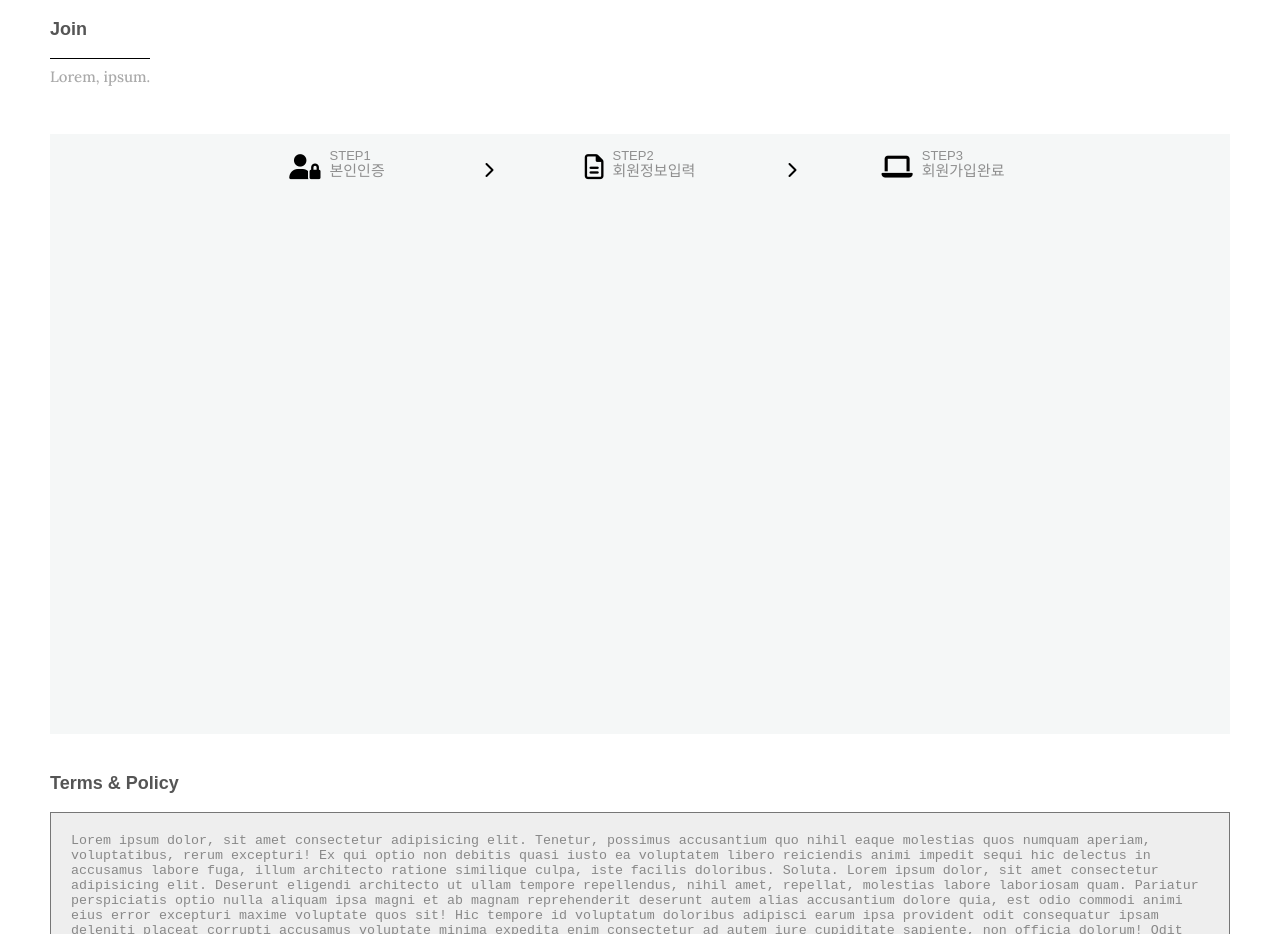
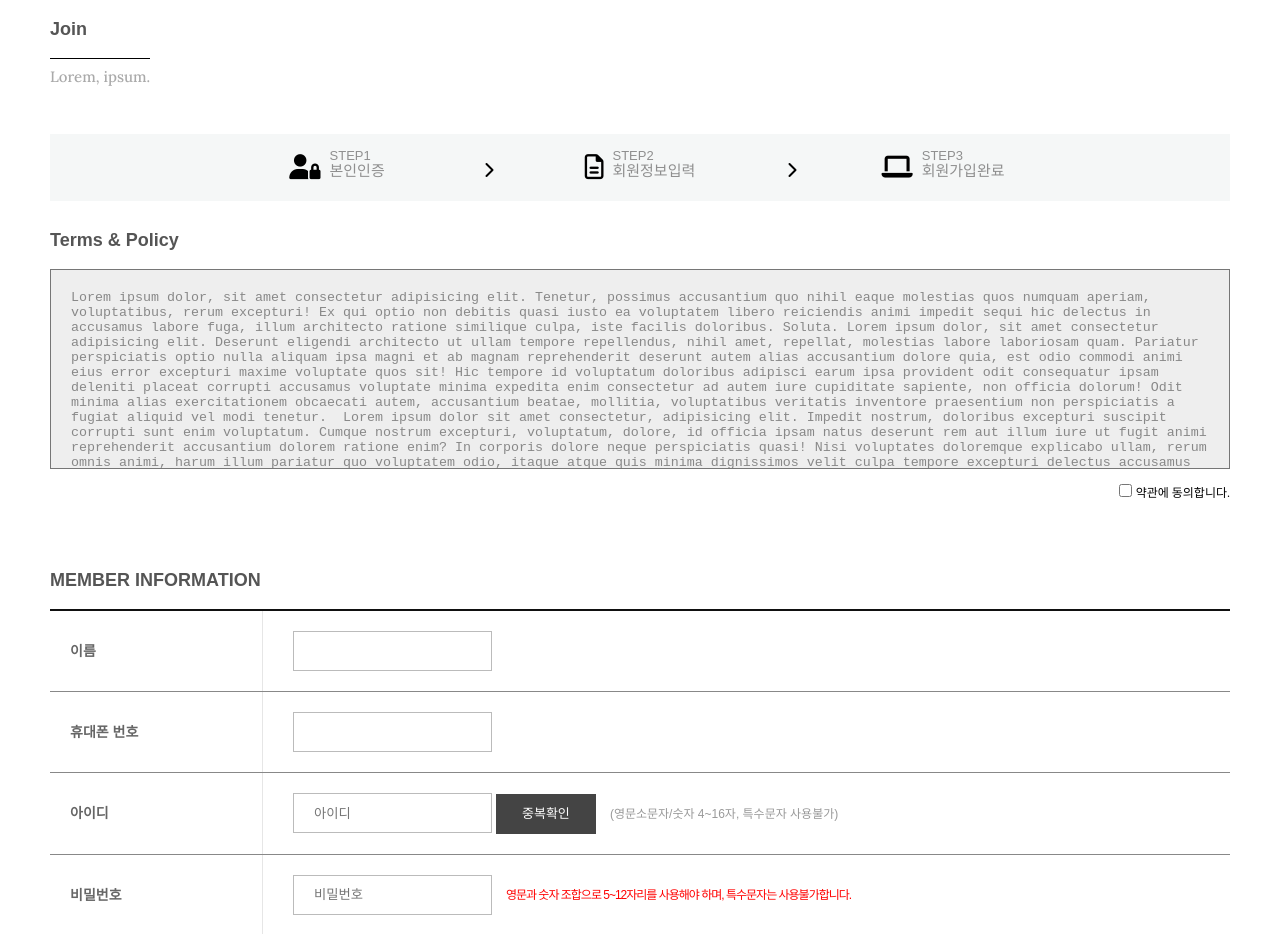
Before and after one commit to zzinis/portfolio2, a plain HTML site: page join.html in a window 1280 px wide. Shown: the part 480-1414 px from the top of the page. Drawn offline with nearby package versions, Linux system fonts and the light colour scheme.

Commit message:
join 수정

```diff
--- a/scss/_community.scss
+++ b/scss/_community.scss
@@ -14,12 +14,7 @@
         left: 0px;
         right: 0px;
         bottom: 0px;
-
-
     }
-
-
-
 
 }
 
--- a/scss/_sub_layout.scss
+++ b/scss/_sub_layout.scss
@@ -276,7 +276,7 @@
         }
     }
 
-    .inner{
+    >.inner{
         width: 1180px;
         margin: 0 auto;
         min-height: 600px;
```
Also changed, not shown: css/style.css, 1 other file.
